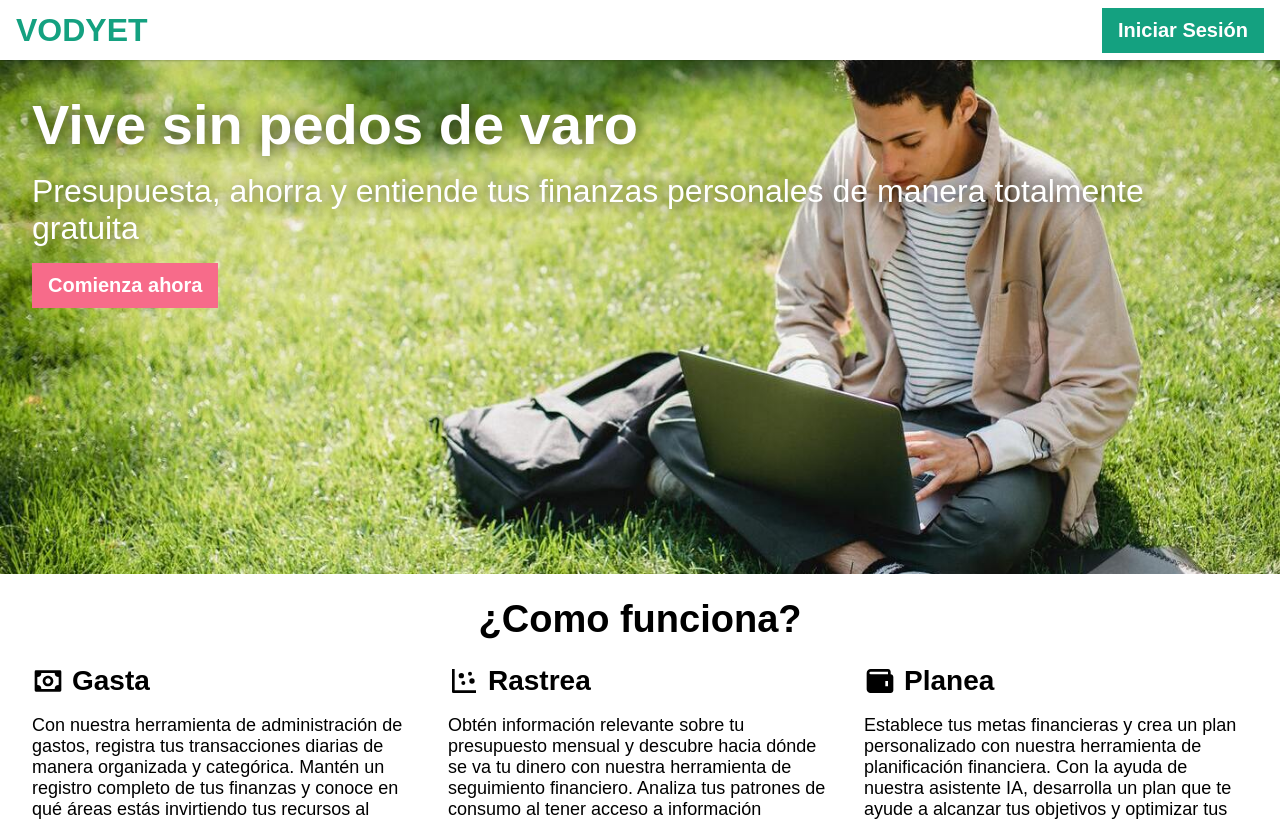
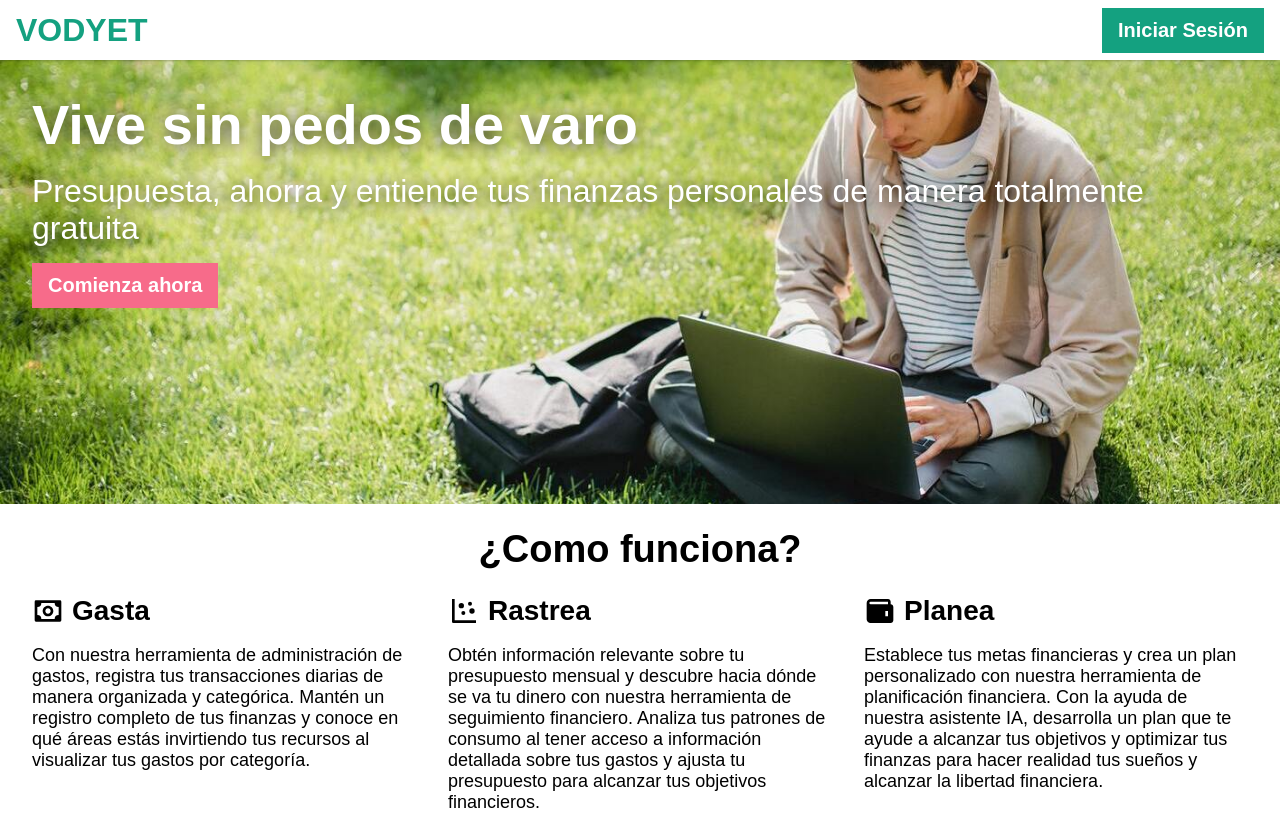
Before and after one commit to jesuszvl/vodyet, a Next.js app: page / in a window 1280 px wide. Shown: the top 821 px of the page. Built offline with nearby package versions, Linux system fonts and the light colour scheme; no server answers; a web font is replaced by a local one.

Commit message:
Update HeroSection.module.scss

```diff
--- a/src/components/HeroSection/HeroSection.module.scss
+++ b/src/components/HeroSection/HeroSection.module.scss
@@ -5,7 +5,7 @@
   display: flex;
   flex-direction: column;
 
-  height: 300px;
+  height: 250px;
   padding: 16px;
 
   background-image: url("hero.jpg");
@@ -13,12 +13,12 @@
   background-size: cover;
 
   @include device_md {
-    height: 400px;
+    height: 300px;
     padding: 24px;
   }
 
   @include device_lg {
-    height: 450px;
+    height: 380px;
     padding: 32px;
   }
 }
```
